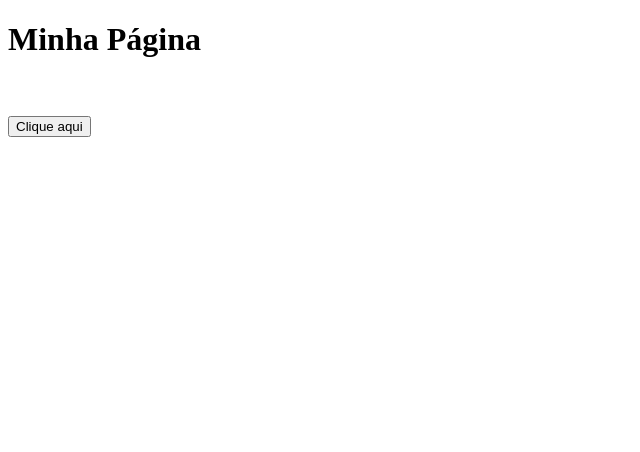
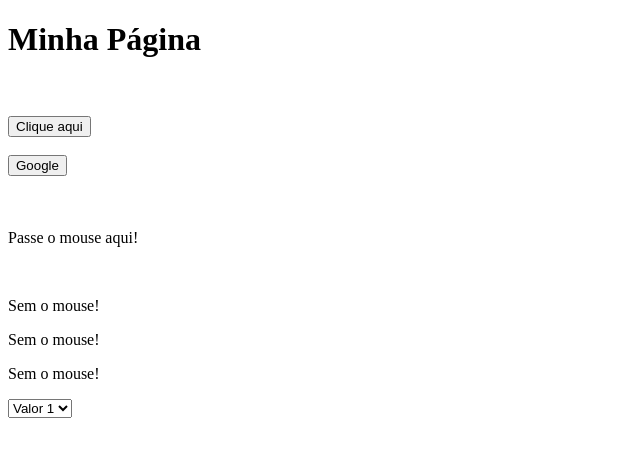
Before and after one commit to DiogoBarrosx/aulaJavaScript, a plain HTML site: page index.html in a window 1280 px wide. Shown: the whole page, without its empty margins (0-640 px from the left). Drawn offline with Linux system fonts and the light colour scheme.

Commit message:
quinta aula js avanade-dio manipulando elementos2

```diff
--- a/index.html
+++ b/index.html
@@ -6,14 +6,32 @@
         <title>Minha página</title>
         <script type="text/javascript" src="js/main.js"></script>
     </head>
-    <body>
+    <body onload="load()">
 
         <h1>Minha Página</h1>
         </br>
         </br>
         <button type="button" onclick="clicou()">Clique aqui</button>
         </br>
-        <h3 id="clicou-text"></h3>
+        </br>
+        <button type="button" onclick="redirecionar1()">Google</button>
+        </br>
+        <h3 id="clicou-text" onmouseover="textMouse()"></h3>
+        </br>
+        <p id="mousemove" onmouseover="trocar()" onmouseout="voltar()">Passe o mouse aqui!</p>
+        </br>
+        <p onmouseover="trocar2(this)"" onmouseout="voltar2(this)">Sem o mouse!</p>
+        <p onmouseover="trocar2(this)"" onmouseout="voltar2(this)">Sem o mouse!</p>
+        <p onmouseover="trocar2(this)"" onmouseout="voltar2(this)">Sem o mouse!</p>
+
+        <select onchange="funcChange(this)">
+            <option value="1">Valor 1</option>
+            <option value="2">Valor 2</option>
+            <option value="3">Valor 3</option>
+        </select>
+        </br>
+        </br>
+
 
     </body>
 </html>
--- a/js/main.js
+++ b/js/main.js
@@ -4,7 +4,36 @@ function clicou(){
     //alert("Obrigado por clicar!");
     document.getElementById("clicou-text").innerHTML = "Obrigado por clicar";
 }
+function textMouse(){
+    alert("Você passou o mouse sobre o texto!");
+}
 
+function trocar(){
+    document.getElementById("mousemove").innerHTML = "Obrigado por passar o mouse!"
+}
+function voltar(){
+    document.getElementById("mousemove").innerHTML = "Passe o mouse aqui!"
+}
+
+function trocar2(elemento){
+    elemento.innerHTML = "Com o mouse!"
+}
+function voltar2(elemento){
+    elemento.innerHTML = "Sem o mouse!"
+}
+
+function load(){
+    alert("Página carregada!");
+}
+
+function funcChange(elemento){
+    console.log(elemento.value);
+}
+
+function redirecionar1(){
+    //window.open("https:\\google.com.br");
+    window.location.href="https:\\google.com.br";
+}
 
 
 /** Funções */
```
